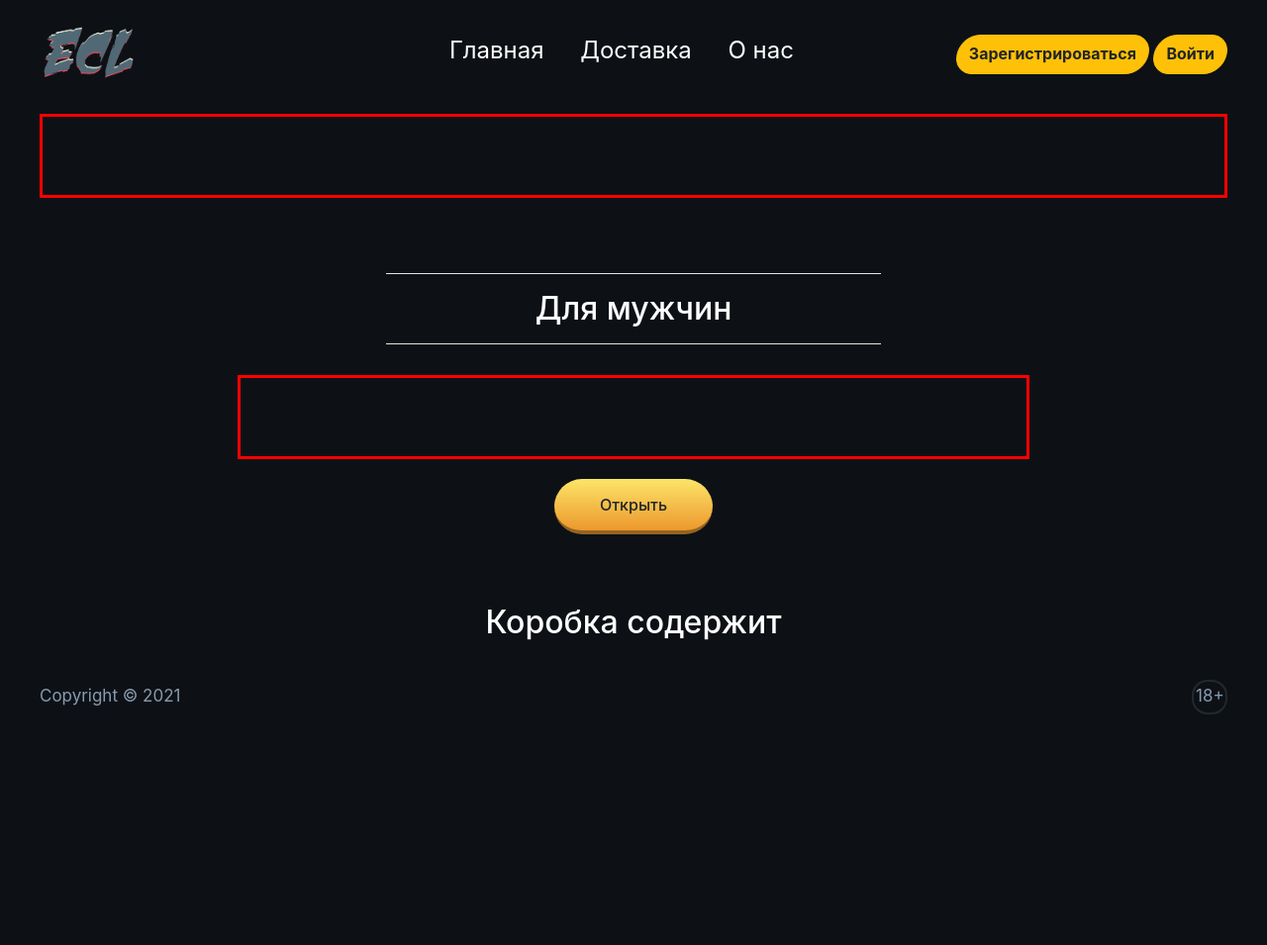
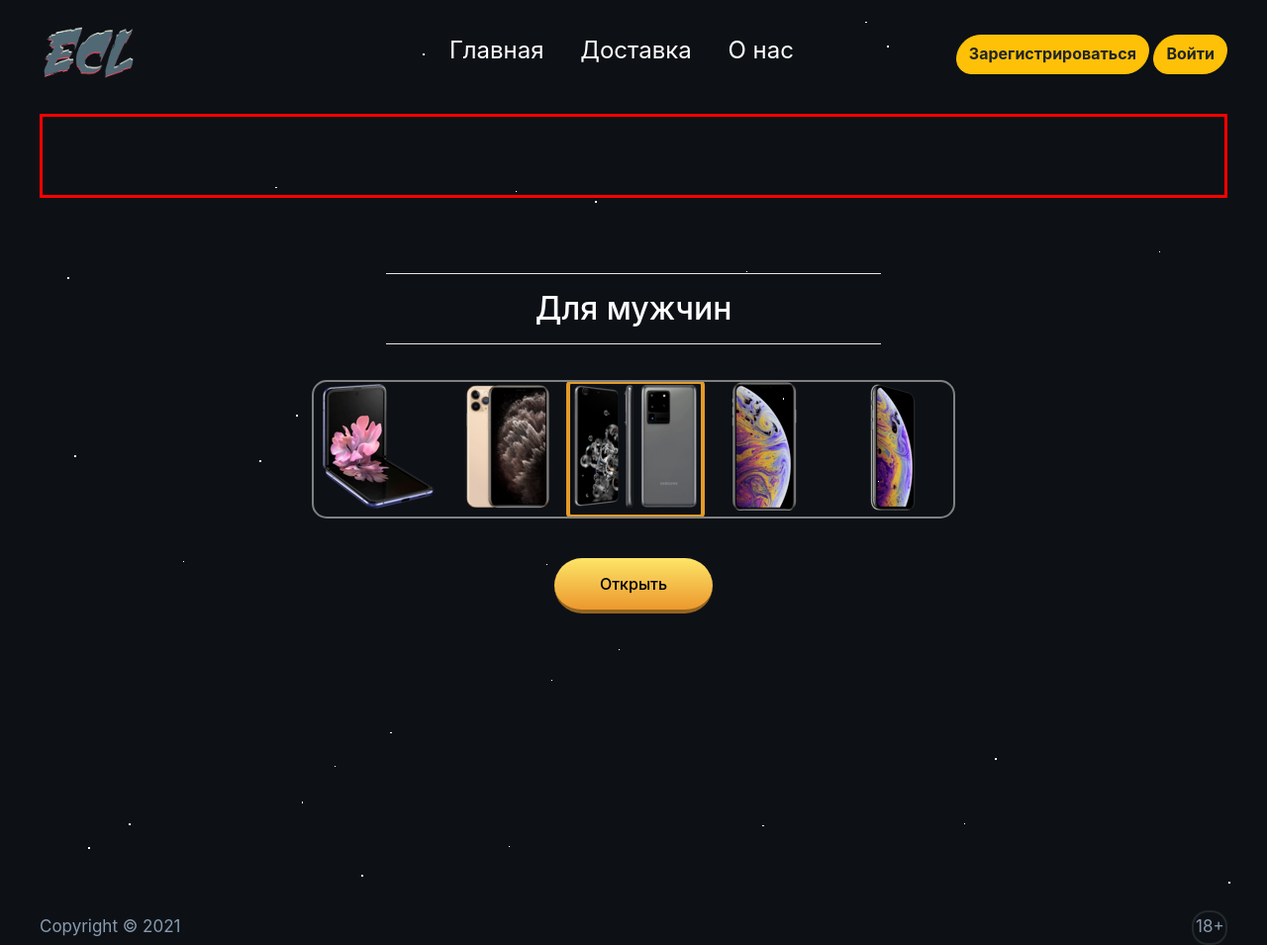
Before and after one commit to urasha/YandexLyceum_EpicCaseLoot, a Flask app: page /case/man in a window 1280 px wide. Shown: the whole page at 99% size. Before the commit the page ends 722 px from the top, so only its background shows below. Run offline with Flask 2, Linux system fonts and the light colour scheme; data comes from the database, SQL or seed files in the repository; both versions use the stored data as it was after the commit; parts of the project's set-up code (start-up, migrations or seed data) failed here and were passed over; some libraries are stand-ins or nearby versions.

Commit message:
Add files via upload

```diff
--- a/blueprints/login_user.py
+++ b/blueprints/login_user.py
@@ -23,11 +23,15 @@ def login():
     if form.validate_on_submit():
         db_sess = db_session.create_session()
         user = db_sess.query(users.User).filter(users.User.username == form.username.data).first()
+        if not user:
+            return render_template('login.html',
+                                   message='Такого пользователя нет',
+                                   form=form)
         if not user.confirmed and user.reg_pass:
             return render_template('login.html',
                                    message="Подтвердите почту",
                                    form=form)
-        if user and user.check_password(form.password.data):
+        if user.check_password(form.password.data):
             login_user(user, remember=form.remember_me.data)
             return redirect("/")
         return render_template('login.html',
--- a/forms/login_form.py
+++ b/forms/login_form.py
@@ -4,7 +4,7 @@ from wtforms.validators import DataRequired
 
 
 class LoginForm(FlaskForm):
-    username = StringField('Имя пользователя/почта', validators=[DataRequired()])
+    username = StringField('Имя пользователя', validators=[DataRequired()])
     password = PasswordField('Пароль', validators=[DataRequired()])
     remember_me = BooleanField('Запомнить меня')
     submit = SubmitField('Войти')
--- a/main.py
+++ b/main.py
@@ -5,6 +5,7 @@ from blueprints import login_user, register_user, open_case
 from data.users import User
 from flask_login import LoginManager, current_user
 from flask_mail import Mail
+import threading
 
 app = Flask(__name__)
 app.config['SECRET_KEY'] = '5a9v2DoYgriGnnk7UO22Br70WZK2NY'
@@ -13,7 +14,7 @@ app.config['MAIL_PORT'] = 587
 app.config['MAIL_USE_TLS'] = True
 app.config['MAIL_USERNAME'] = 'urasha24@gmail.com'
 app.config['MAIL_DEFAULT_SENDER'] = 'urasha24@gmail.com'
-app.config['MAIL_PASSWORD'] = 'galaxyTab4'
+app.config['MAIL_PASSWORD'] = '31323435dD'
 mail = Mail(app)
 
 login_manager = LoginManager()
--- a/static/css/style.css
+++ b/static/css/style.css
@@ -88,7 +88,7 @@ footer {
     display: flex;
     justify-content: space-between;
     align-items: baseline;
-    margin-top: 30px;
+    margin-top: 300px;
     color: #899baf;
     font-size: 17px;
 }
@@ -115,7 +115,7 @@ footer {
 .open-box-button {
     background: linear-gradient(180deg,#fce568,#ec982d);
     padding: 14px 33px;
-    border-radius: 35px;
+    border-radius: 37px;
     font-size: 16px;
     font-weight: 500;
     border-bottom: 4px solid #956421;
@@ -191,11 +191,35 @@ hr {
     margin-top: 20px;
 }
 
-.price-line {
-    margin-top: 15px;
-    height: 85px;
-    width: 800px;
-    border: 3px solid red;
+#slider {
+    width: 650px;
+    height: 140px;
+    border: 2px solid grey;
+    border-radius: 15px;
+    margin: 20px auto;
+    overflow: hidden;
+}
+
+#line {
+    width: 650px;
+    display: flex;
+    position: relative;
+}
+
+.slider-img {
+    transition: all ease 0.4s;
+    left: 0px;
+    position: relative;
+}
+
+#active-item {
+    width: 140px;
+    height: 140px;
+    position: relative;
+    left: 255px;
+    bottom: 132px;
+    border: 4px solid #e39b29;
+    border-radius: 5px;
 }
 
 .case-container .open-box-button {
--- a/templates/case.html
+++ b/templates/case.html
@@ -5,15 +5,16 @@
         <div class="box-title">
             <hr><h2>{{ name }}</h2><hr>
         </div>
-
-        <div class="price-line">
+        <div id="slider">
+            <div id="line">
+                <img src="../static/img/phone_1.png" alt="phone" class='slider-img'>
+                <img src="../static/img/phone_2.png" alt="phone" class='slider-img'>
+                <img src="../static/img/phone_3.png" alt="phone" class='slider-img'>
+                <img src="../static/img/phone_4.png" alt="phone" class='slider-img'>
+                <img src="../static/img/phone_5.png" alt="phone" class='slider-img'>
+            </div>
+            <div id="active-item"></div>
         </div>
-
-        <a class="open-box-button">Открыть</a>
-
-        <h2 id="content-box">Коробка содержит</h2>
-        <div class="box-items">
-
-        </div>
+        <a href="#" class="open-box-button">Открыть</a>
     </div>
 {% endblock %}
--- a/templates/index.html
+++ b/templates/index.html
@@ -8,8 +8,10 @@
           integrity="sha384-Vkoo8x4CGsO3+Hhxv8T/Q5PaXtkKtu6ug5TOeNV6gBiFeWPGFN9MuhOf23Q9Ifjh"
           crossorigin="anonymous">
     <link rel="stylesheet" href="../static/css/style.css">
+    <script src="../static/js/script.js" defer></script>
+    <script src="https://ajax.googleapis.com/ajax/libs/jquery/1.12.4/jquery.min.js"></script>
 </head>
-<body>
+<body class="darkBg">
     <div class="wrapper">
         <header>
             <nav>
@@ -53,5 +55,19 @@
             <span>Copyright © 2021</span> <span id="footer-age">18+</span>
         </footer>
     </div>
+
+    <script src="../static/js/snow/snowfall.jquery.min.js"></script>
+
+    <script>
+        $(document).ready(function() {
+
+            document.body.className  = "darkBg";
+
+            $(document).snowfall({
+                flakeCount: 30
+            });
+
+        });
+    </script>
 </body>
 </html>
```
Also changed, not shown: blueprints/register_user.py (+12 -0 lines), static/js/script.js (added, +44 -0 lines), templates/main.html (+10 -10 lines), db/case.sqlite, static/img/phone_2.png (added), static/img/phone_3.png (added), static/img/phone_4.png (added), static/img/phone_5.png (added), static/js/snow/snowfall.jquery.min.js (added).
